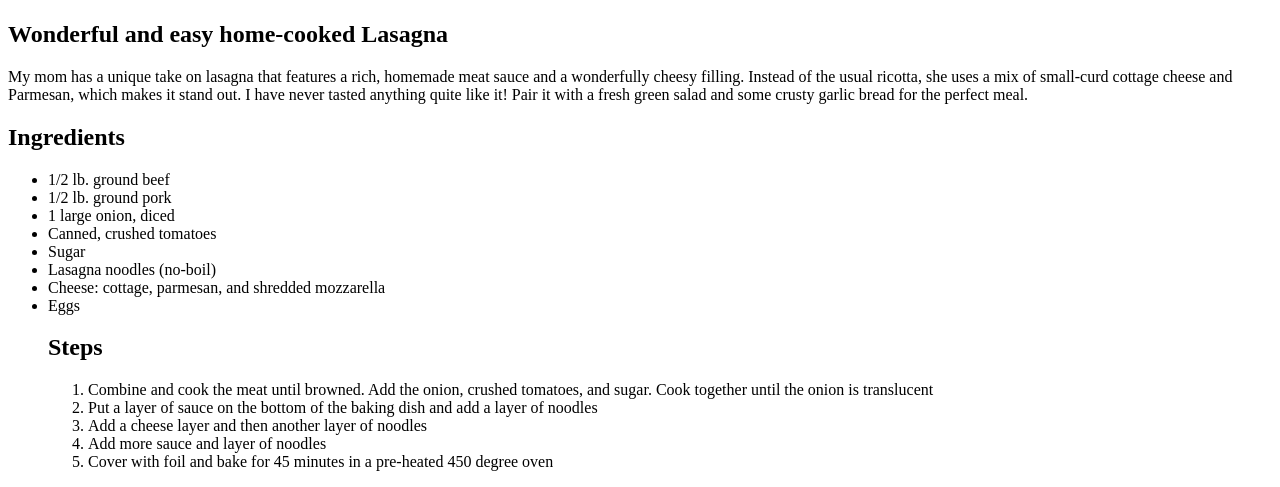
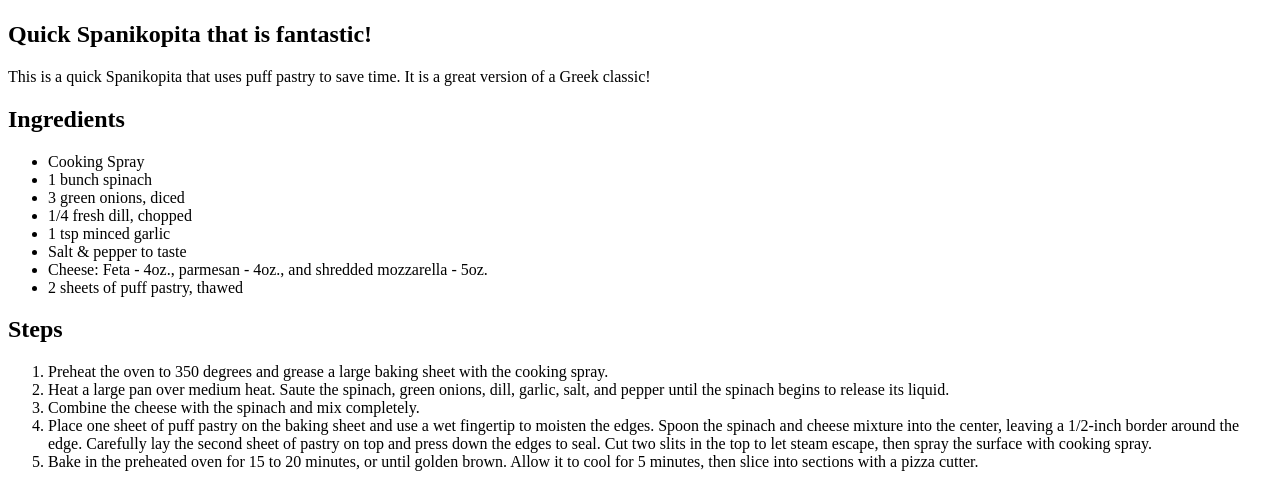
Before and after one commit to Answer4242/odin-recipes, a plain HTML site: page recipes/spanikopita.html in a window 1280 px wide. Shown: the part 383-870 px from the top of the page. Drawn offline with Linux system fonts and the light colour scheme.

Commit message:
Changes to <ul> formatting. Added </ul> tag

```diff
--- a/recipes/spanikopita.html
+++ b/recipes/spanikopita.html
@@ -7,28 +7,27 @@
 </head>
 <body>
     <h1>Lasagna</h1>
-    <img src="https://www.allrecipes.com/thmb/oTdNMBBuRHozQP1hPmMnyaX2tWQ=/282x188/filters:no_upscale():max_bytes(150000):strip_icc():format(webp)/Homemade-Lasagna-lutzflcat-1x1-1-2000-e0288086a287407f941a97e6e59f3eb7.jpg" alt="Picture of cooked Lasagna">
-    <h2>Wonderful and easy home-cooked Lasagna</h2>
-    <p>My mom has a unique take on lasagna that features a rich, homemade meat sauce and a wonderfully cheesy filling. Instead of the usual ricotta, she uses a mix of small-curd cottage cheese and Parmesan, which makes it stand out. I have never tasted anything quite like it!
-        Pair it with a fresh green salad and some crusty garlic bread for the perfect meal.</p>
+    <img src="https://www.allrecipes.com/thmb/Hz9T3rt7pgcPTydy-hhuAdotwD8=/750x0/filters:no_upscale():max_bytes(150000):strip_icc():format(webp)/896022-85cd40f2343f40c78023c0d1fe30ca42.jpg" alt="Picture of cooked Spanikopita">
+    <h2>Quick Spanikopita that is fantastic!</h2>
+    <p>This is a quick Spanikopita that uses puff pastry to save time.  It is a great version of a Greek classic!</p>
     <h2>Ingredients</h2>
     <ul>
-        <li>1/2 lb. ground beef</li>
-        <li>1/2 lb. ground pork</li>
-        <li>1 large onion, diced</li>
-        <li>Canned, crushed tomatoes</li>
-        <li>Sugar</li>
-        <li>Lasagna noodles (no-boil)</li>
-        <li>Cheese: cottage, parmesan, and shredded mozzarella</li>
-        <li>Eggs</li>
+        <li>Cooking Spray</li>
+        <li>1 bunch spinach</li>
+        <li>3 green onions, diced</li>
+        <li>1/4 fresh dill, chopped</li>
+        <li>1 tsp minced garlic</li>
+        <li>Salt & pepper to taste</li>
+        <li>Cheese: Feta - 4oz., parmesan - 4oz., and shredded mozzarella - 5oz.</li>
+        <li>2 sheets of puff pastry, thawed</li>
+    </ul>
     <h2>Steps</h2>
     <ol>
-        <li>Combine and cook the meat until browned.
-            Add the onion, crushed tomatoes, and sugar. Cook together until the onion is translucent </li>
-        <li>Put a layer of sauce on the bottom of the baking dish and add a layer of noodles</li>
-        <li>Add a cheese layer and then another layer of noodles</li>
-        <li>Add more sauce and layer of noodles</li>
-        <li>Cover with foil and bake for 45 minutes in a pre-heated 450 degree oven</li>
+        <li>Preheat the oven to 350 degrees and grease a large baking sheet with the cooking spray.</li>
+        <li>Heat a large pan over medium heat. Saute the spinach, green onions, dill, garlic, salt, and pepper until the spinach begins to release its liquid.</li>
+        <li>Combine the cheese with the spinach and mix completely.</li>
+        <li>Place one sheet of puff pastry on the baking sheet and use a wet fingertip to moisten the edges. Spoon the spinach and cheese mixture into the center, leaving a 1/2-inch border around the edge. Carefully lay the second sheet of pastry on top and press down the edges to seal. Cut two slits in the top to let steam escape, then spray the surface with cooking spray.</li>
+        <li>Bake in the preheated oven for 15 to 20 minutes, or until golden brown. Allow it to cool for 5 minutes, then slice into sections with a pizza cutter.</li>
     </ol>
 </body>
 </html>
```
Also changed, not shown: recipes/lasagna.html (+1 -0 lines), recipes/macandcheese.html (+1 -0 lines).
